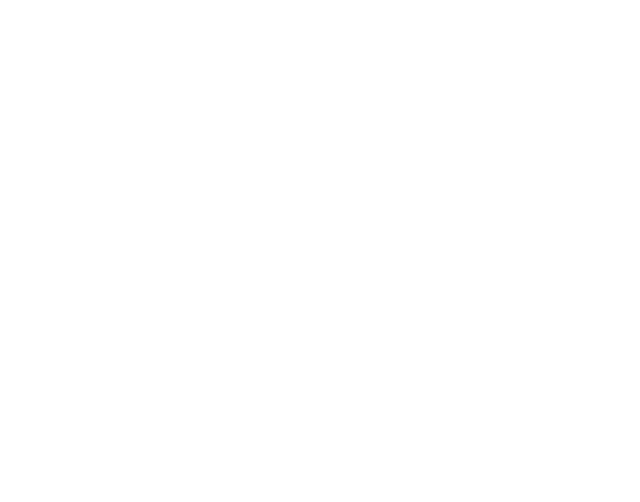
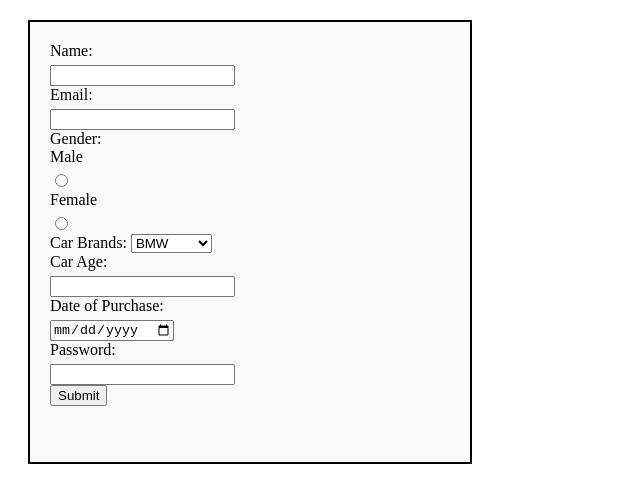
Before and after one commit to acciojob/car-insurance-form-Hi-manshu2301, a website: page main.html in a window 1280 px wide. Shown: the whole page, without its empty margins (0-640 px from the left). Drawn offline with Linux system fonts and the light colour scheme.

Commit message:
created a submission

```diff
--- a/main.html
+++ b/main.html
@@ -8,6 +8,38 @@
 
 <body>
 	<!-- the entire body must be written by student -->
+	<form method="post">
+		<label for="name">Name: </label>
+		<input type="text" id="name" required>
+		<br>
+		<label for="email">Email: </label>
+		<input type="email" id="email" required>
+		<br>
+		Gender:
+		<label for="male" >Male</label>
+		<input type="radio" id="male" name="gender" required>
+		<label for="female" >Female</label>
+		<input type="radio" id="female" name="gender" required>
+		<br>
+		Car Brands:
+		<select name="carbrands" id="cars">
+			<option value="bmw">BMW</option>
+			<option value="audi">Audi</option>
+			<option vlaue="merc">Mercedes</option>
+		</select>
+		<br>
+		<label for="carage">Car Age: </label>
+		<input type="number" id="carage" required>
+		<br>
+		<label for="dop">Date of Purchase: </label>
+		<input type="date" id="dop" required>
+		<br>
+		<label for="password">Password: </label>
+		<input type="password" id="password" required>
+		<br>
+
+		<input type="submit" id="button" value="Submit">
+	</form>
     <script type="text/javascript" src="./script.js">
 </script>
 
--- a/styles.css
+++ b/styles.css
@@ -1,2 +1,15 @@
+form {
+	margin:20px;
+	padding: 20px;
+	border: 2px solid black;
+	width: 400px;
+	height: 400px;
+	background-color: #f9f9f9;
 
+}
+label{
+	display: block;
+	margin-bottom:5px;
+
+}
 /* Your CSS Code here. */
```
